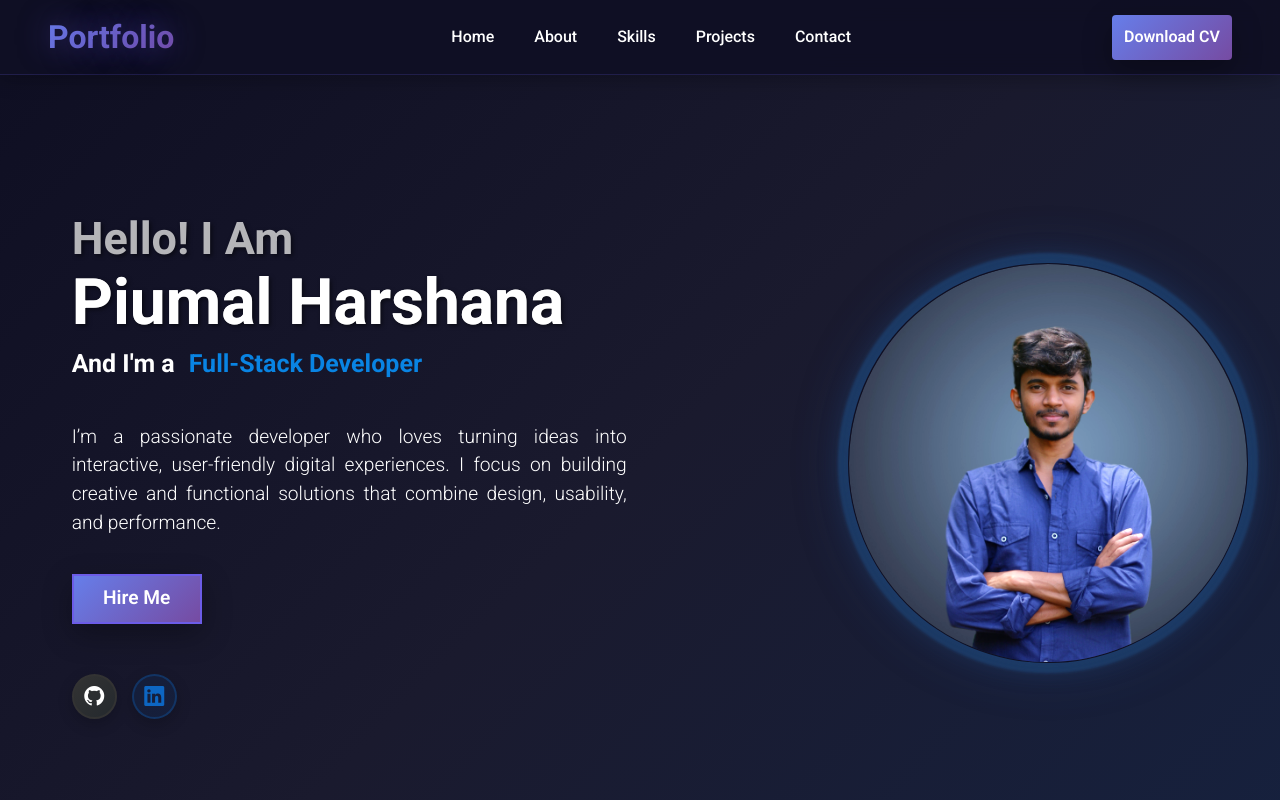
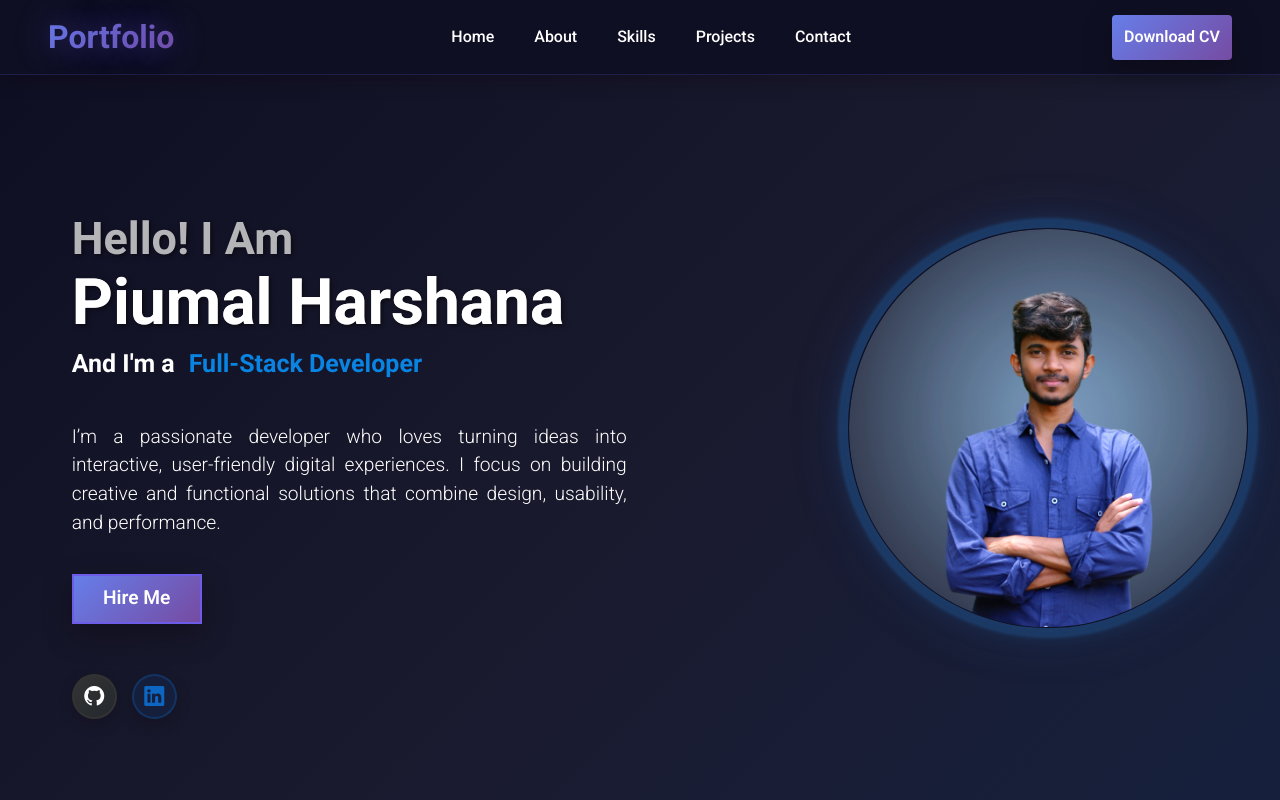
Before and after one commit to Piumalhk/My-Portfolio, a React (Vite) app in the folder My/: page / in a window 1280 px wide. Shown: the top 800 px of the page. Built offline with nearby package versions, Linux system fonts and the light colour scheme.

Commit message:
Update index.css

```diff
--- a/My/src/Pages/index.css
+++ b/My/src/Pages/index.css
@@ -2144,8 +2144,9 @@ img {
   width: 400px;
   height: 400px;
   max-width: 400px;
-  margin: 40px auto 0 auto;
+  margin:-30px auto 0 auto;
   border-radius: 50%;
+
 }
 
 /* Mobile responsive profile frame */
```
